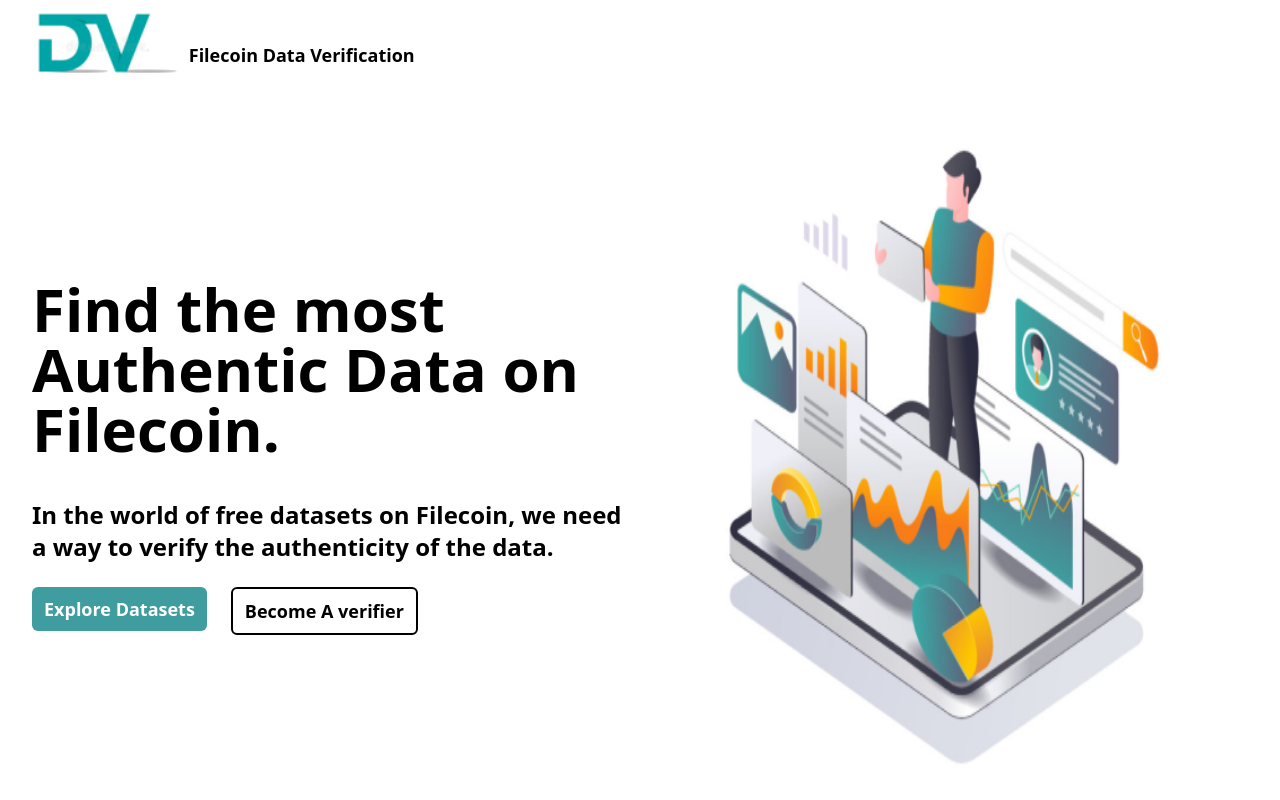
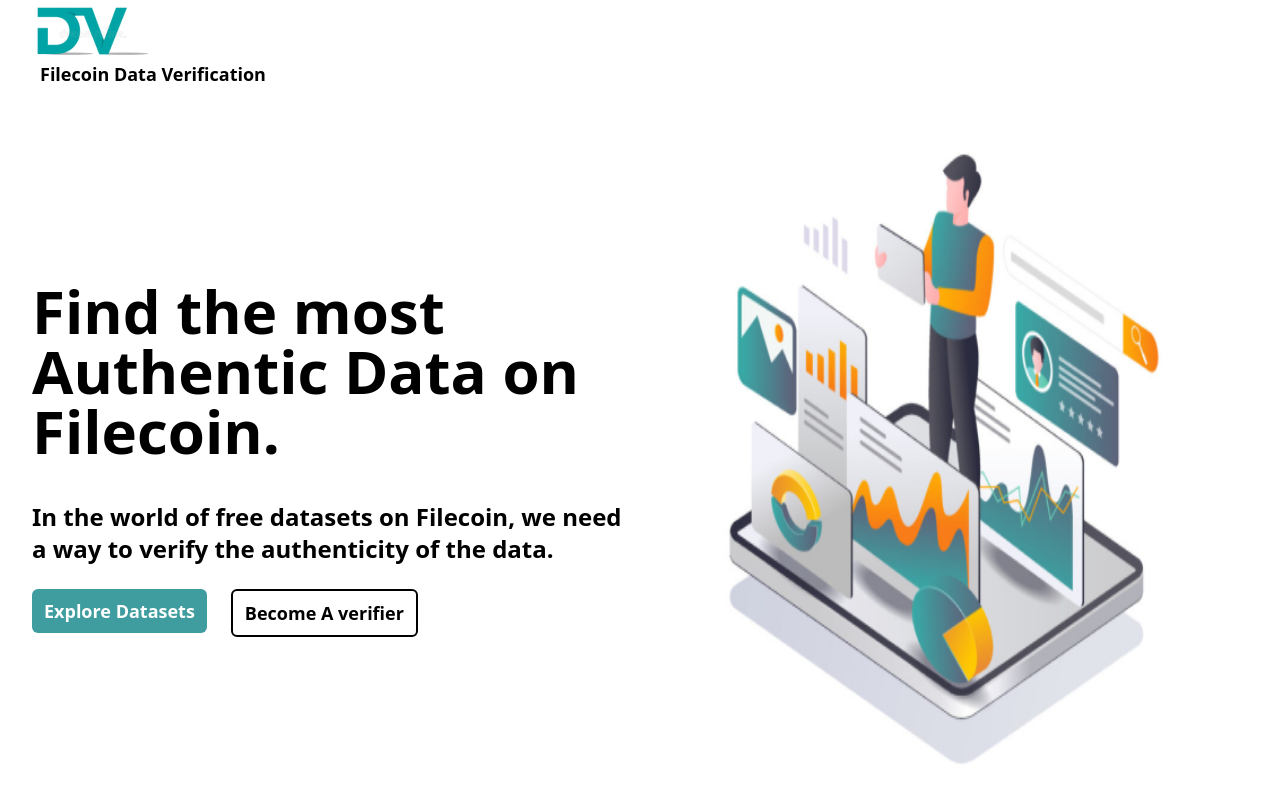
Before and after one commit to TrustedDataGraph/HackFS2023DataVerification, a React (Vite) app in the folder Frontend/: page / in a window 1280 px wide. Built offline with nearby package versions, Linux system fonts and the light colour scheme; no server answers; the HTML template or start-up script is replaced by a standard one; what react-hooks-global-state would draw is missing.

Commit message:
add Goback to dataset lit

```diff
--- a/Frontend/src/modules/ReportSubmission/layout/Header.tsx
+++ b/Frontend/src/modules/ReportSubmission/layout/Header.tsx
@@ -1,6 +1,7 @@
 import logo from "@assets/images/logo.png";
 import { connectWallet, disConnectWallet } from "@modules/Shared/Services";
 import { useGlobalState } from "@modules/Shared/store";
+import { Link } from "react-router-dom";
 
 const Header = () => {
   const [connectedAddress] = useGlobalState("connectedAddress");
@@ -23,7 +24,9 @@
   };
   return (
     <div className="w-full h-[10%] flex items-center justify-between ">
+      <Link to={`/dataset/`}>
       <img src={logo} alt="logo" className="h-[90%]" />
+      </Link>
       {!connectedAddress && (
         <button
           onClick={() => connectWallet()}
--- a/Frontend/src/modules/Shared/layout/Header.tsx
+++ b/Frontend/src/modules/Shared/layout/Header.tsx
@@ -1,12 +1,15 @@
+import { Link } from "react-router-dom";
 import logo from "@assets/images/logo.png";
 
 const Header = () => {
   return (
     <div className="w-full h-[10%] flex items-center">
+      <Link to={`/dataset/`}>
       <img src={logo} alt="logo" className="h-[90%]" />
       <h1 className="font-bold text-lg h-[10%] pl-2">
         Filecoin Data Verification
       </h1>
+      </Link>
     </div>
   );
 };
```
